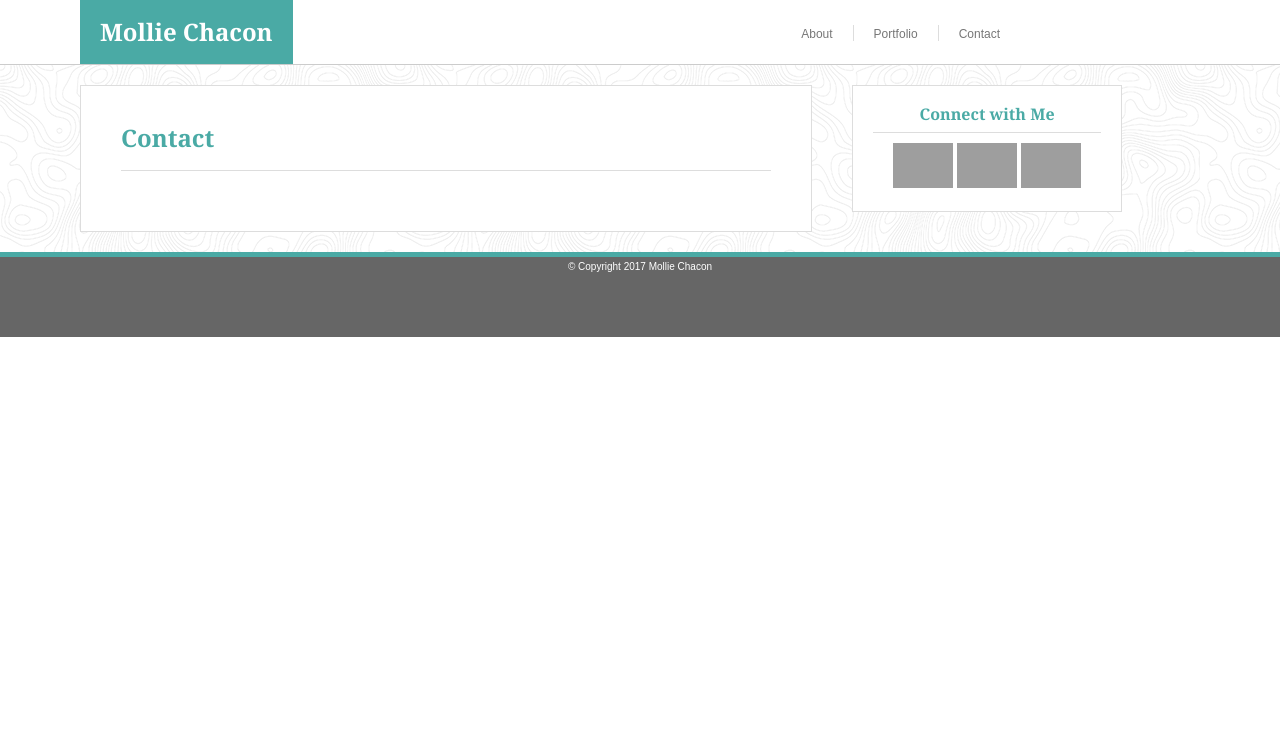
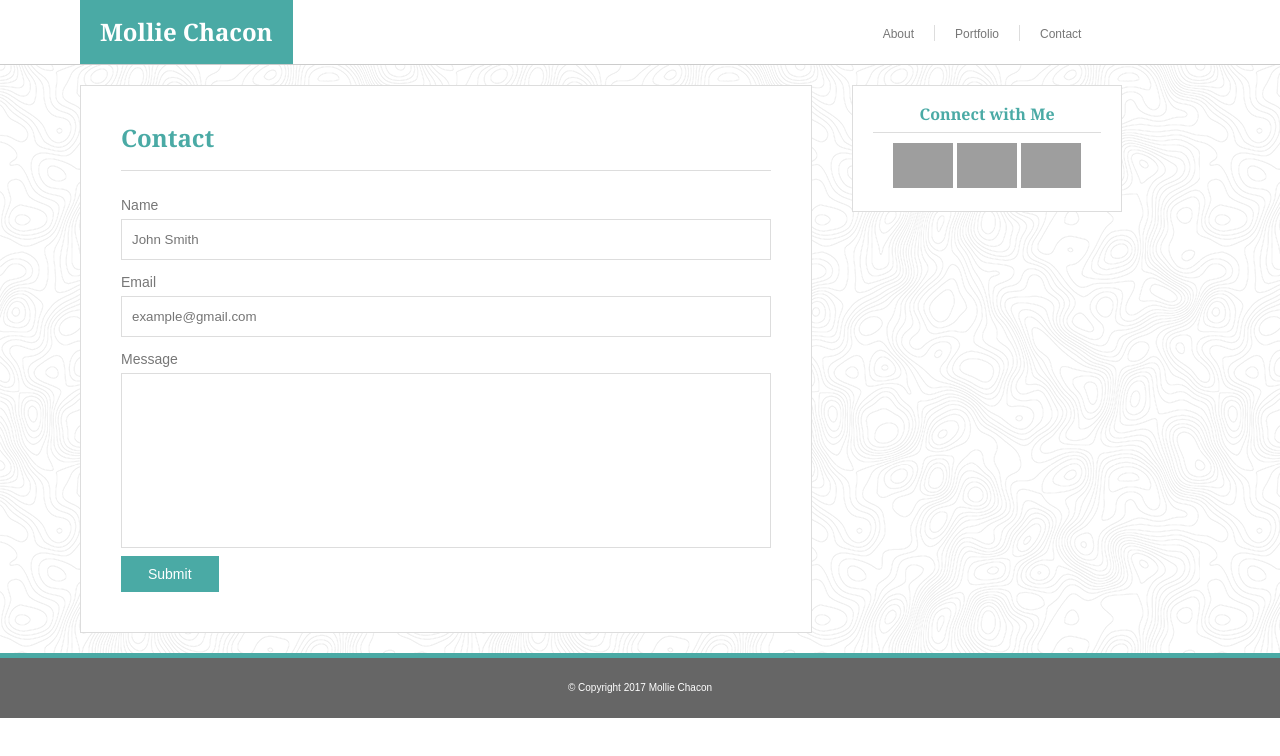
Before and after one commit to molliechacon/Basic_Portfolio, a plain HTML site: page contact.html in a window 1280 px wide. Drawn offline with Linux system fonts and the light colour scheme; grey boxes are pictures that could not be loaded.

Commit message:
7th update

```diff
--- a/Assets/css/style.css
+++ b/Assets/css/style.css
@@ -49,13 +49,13 @@ header {
 }
 
 #navbar {
-	font-family: "Arial", "Helvetica Neue", Helvetica, sans-serif;
-	float: right;
+	float: left;
 	margin-top: 15px;
-	margin-right: 280px;
+	margin-left: 590px;
 }
 
 a {
+	font-family: "Arial", "Helvetica Neue", Helvetica, sans-serif;
 	font-size: 12px;
 	text-decoration: none;
 }
@@ -121,6 +121,7 @@ main {
 #biopic {
 	float: left;
 	margin-right: 20px;
+	border: 1px solid #dddddd;
 }
 
 #hangman {
@@ -190,7 +191,28 @@ main {
 		   	padding-bottom: 20px;
 		}
 
-/*insert other body pictures*/
+input[type=text] {
+    width: 100%;
+    padding: 12px 10px;
+    margin-bottom: 8px;
+    border: 1px solid #dddddd;
+    box-sizing: border-box;
+}
+
+input[type=submit] {
+	background-color: #4aaaa5;
+	width: 15%;
+	border: none;
+	padding-top: 10px;
+	padding-bottom: 10px;
+	color: white;
+	font-family: "Arial", "Helvetica Neue", Helvetica, sans-serif;
+	font-size: 14px;
+}
+
+#message {
+	height: 175px;
+}
 
 aside {
 	width: 228px;
@@ -213,10 +235,12 @@ aside {
 }
 
 footer {
+	position: absolute;
 	clear: both;
 	overflow: auto;
-	height: 80px;
-	/*specified height to use a sticky footer from https://philipwalton.github.io/solved-by-flexbox/demos/sticky-footer/; needs reinspection*/
+	width: 100%;
+	padding-top: 20px;
+	padding-bottom: 20px;
 	border-top: 5px solid #4aaaa5;
 	text-align: center;
 	background-color: #666666;
@@ -228,18 +252,6 @@ footer {
 	color: white;
 }
 
-/*used for sticky footer*/
-/*.site {
-  display: flex;
-  min-height: 100vh;
-  flex-direction: column;
-}*/
-
-/*used for sticky footer*/
-/*.site_content {
-  flex: 1;
-}*/
-
 .clearfix::after {
 	content: "";
 	display: block;
--- a/contact.html
+++ b/contact.html
@@ -8,10 +8,10 @@
 </head>
 
 
-<!-- used for sticky footer -->
+<!-- tried to use class "site" for sticky footer. No luck... -->
 <body class="site">
 
-	<!-- used for sticky footer -->
+	<!-- tried to use class "site_content" for sticky footer. No luck... -->
 	<div class="site_content">
 
 		<!-- HEADER -->
@@ -22,13 +22,12 @@
 			</div>
 
 			<div id="navbar">
-			<!-- link the following to other pages once completed. -->
 				<ul>
-		  			<li id="about"><a href="#">About</a></li>
+		  			<li id="about"><a href="index.html">About</a></li>
 
-		  			<li id="portfolio"><a href="#">Portfolio</a></li>
+		  			<li id="portfolio"><a href="portfolio.html">Portfolio</a></li>
 
-		 		 	<li id="contact"><a href="#">Contact</a></li>
+		 		 	<li id="contact"><a href="contact.html">Contact</a></li>
 				</ul>
 			</div>
 		</header>
@@ -40,16 +39,22 @@
 			<main>
 				<h1 id="bodyheading">Contact</h1>
 
-				<!-- add contact box here -->
+				<form>
+				  <label for="name"><p>Name</p></label>
+				  <input type="text" id="fname" name="fname" placeholder="John Smith">
+				</form>
 
+				<form>
+				  <label for="email"><p>Email</p></label>
+				  <input type="text" id="email" name="email" placeholder="example@gmail.com">
+				</form>
 
+				<form>
+				  <label for="message"><p>Message</p></label>
+				  <input type="text" id="message" name="message">
 
-
-
-
-
-
-
+				   <input type="submit" value="Submit">
+				</form>
 			</main>
 
 			<aside>
```
Also changed, not shown: index.html (+6 -7 lines), portfolio.html (+5 -6 lines), biopic.JPG (added).
